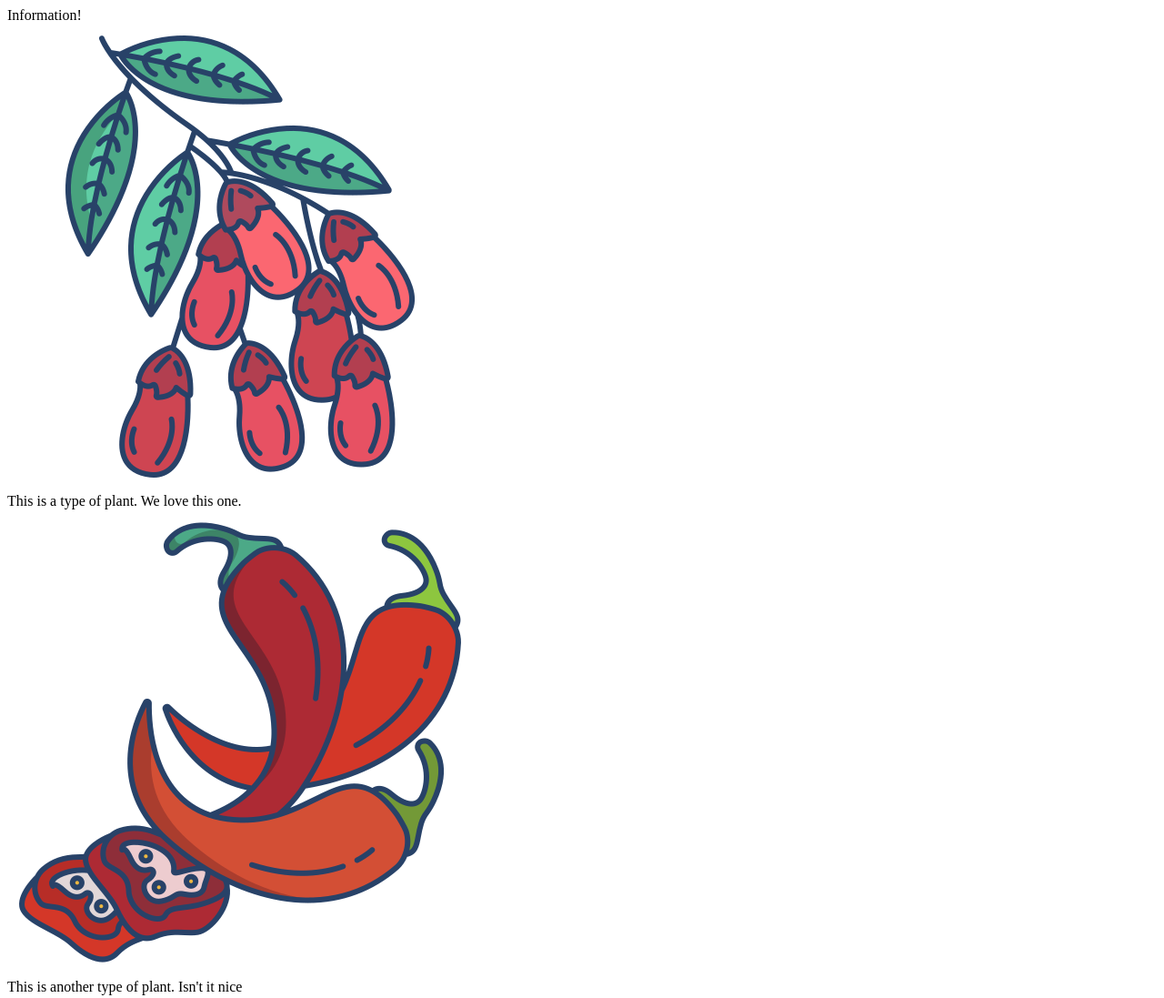
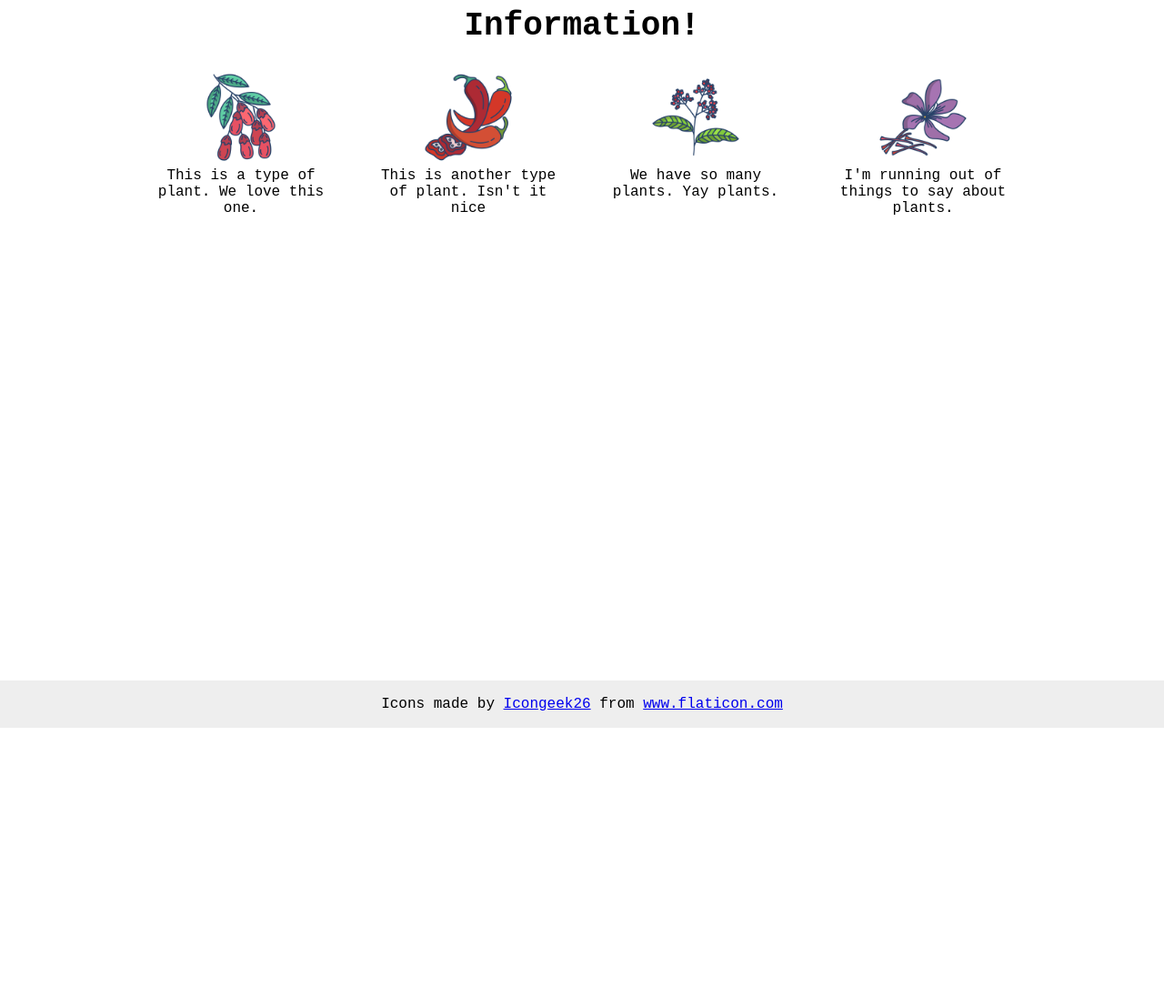
Before and after one commit to toshamerge/flex-exercises, a plain HTML site: page index.html in a window 1280 px wide. Shown: the top 1097 px of the page at 91% size. After the commit the page ends 800 px from the top, so only its background shows below. Drawn offline with Linux system fonts and the light colour scheme.

Commit message:
done with exercise 4

```diff
--- a/index.html
+++ b/index.html
@@ -10,6 +10,31 @@
 </head>
 
 <body>
+	<div class="title">Information!</div>
+	<div class="container">
+		<div class="container__item">
+			<img src="./images/barberry.png" alt="barberry">
+			<div class="text">This is a type of plant. We love this one.</div>
+		</div>
+		<div class="container__item">
+			<img src="./images/chilli.png" alt="chili">
+			<div class="text">This is another type of plant. Isn't it nice</div>
+		</div>
+		<div class="container__item">
+			<img src="./images/pepper.png" alt="pepper">
+			<div class="text">We have so many plants. Yay plants.</div>
+		</div>
+		<div class="container__item">
+			<img src="./images/saffron.png" alt="saffron">
+			<div class="text">I'm running out of things to say about plants.</div>
+		</div>
+	</div>
+	<!-- disregard this section, it's here to give attribution to the creator of these icons -->
+	<div class="footer">
+		<div>Icons made by <a href="https://www.flaticon.com/authors/icongeek26" title="Icongeek26">Icongeek26</a> from
+			<a href="https://www.flaticon.com/" title="Flaticon">www.flaticon.com</a>
+		</div>
+
 		<!-- THIRD EXERCISE -->
 		<!-- <div class="header">
 		<div class="left-side-menu">
@@ -52,24 +77,7 @@
 		<div class="box">center this div</div>
 	</div> -->
 
-	<div class="title">Information!</div>
 
-	<img src="./images/barberry.png" alt="barberry">
-	<div class="text">This is a type of plant. We love this one.</div>
-
-	<img src="./images/chilli.png" alt="chili">
-	<div class="text">This is another type of plant. Isn't it nice</div>
-
-	<img src="./images/pepper.png" alt="pepper">
-	<div class="text">We have so many plants. Yay plants.</div>
-
-	<img src="./images/saffron.png" alt="saffron">
-	<div class="text">I'm running out of things to say about plants.</div>
-
-	<!-- disregard this section, it's here to give attribution to the creator of these icons -->
-	<div class="footer">
-		<div>Icons made by <a href="https://www.flaticon.com/authors/icongeek26" title="Icongeek26">Icongeek26</a> from <a
-				href="https://www.flaticon.com/" title="Flaticon">www.flaticon.com</a></div>
 	</div>
 </body>
 
--- a/style.css
+++ b/style.css
@@ -1,4 +1,4 @@
-.container {
+/* .container {
 	background: dodgerblue;
 	border: 4px solid midnightblue;
 	width: 400px;
@@ -15,7 +15,7 @@
 	border: 6px solid maroon;
 	width: 80px;
 	height: 80px;
-}
+} */
 
 /* .header {
 
@@ -120,3 +120,46 @@ ul {
 	align-items: center;
 
 } */
+
+body {
+	font-family: 'Courier New', Courier, monospace;
+	text-align: center;
+}
+
+img {
+	width: 100px;
+	height: 100px;
+}
+
+.container {
+	display: flex;
+	justify-content: center;
+	gap: 50px;
+}
+
+.container__item {
+	max-width: 200px;
+}
+
+.title {
+	font-size: 36px;
+	font-weight: 900;
+	text-align: center;
+	margin-bottom: 30px;
+}
+
+
+
+
+/* do not edit this footer */
+.footer {
+	position: fixed;
+	bottom: 0;
+	left: 0;
+	right: 0;
+	height: 52px;
+	display: flex;
+	align-items: center;
+	justify-content: center;
+	background: #eee;
+}
```
Lines whose indentation alone changed are shown as unchanged.
